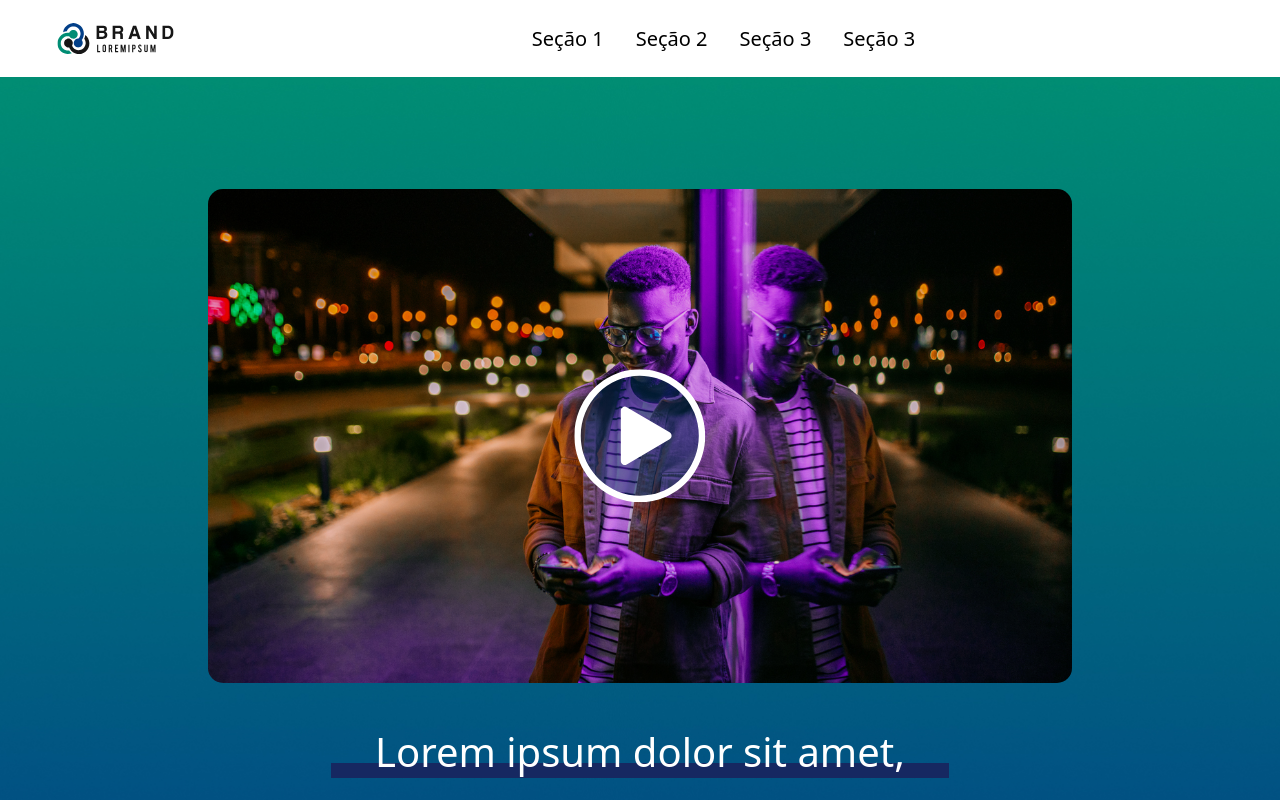
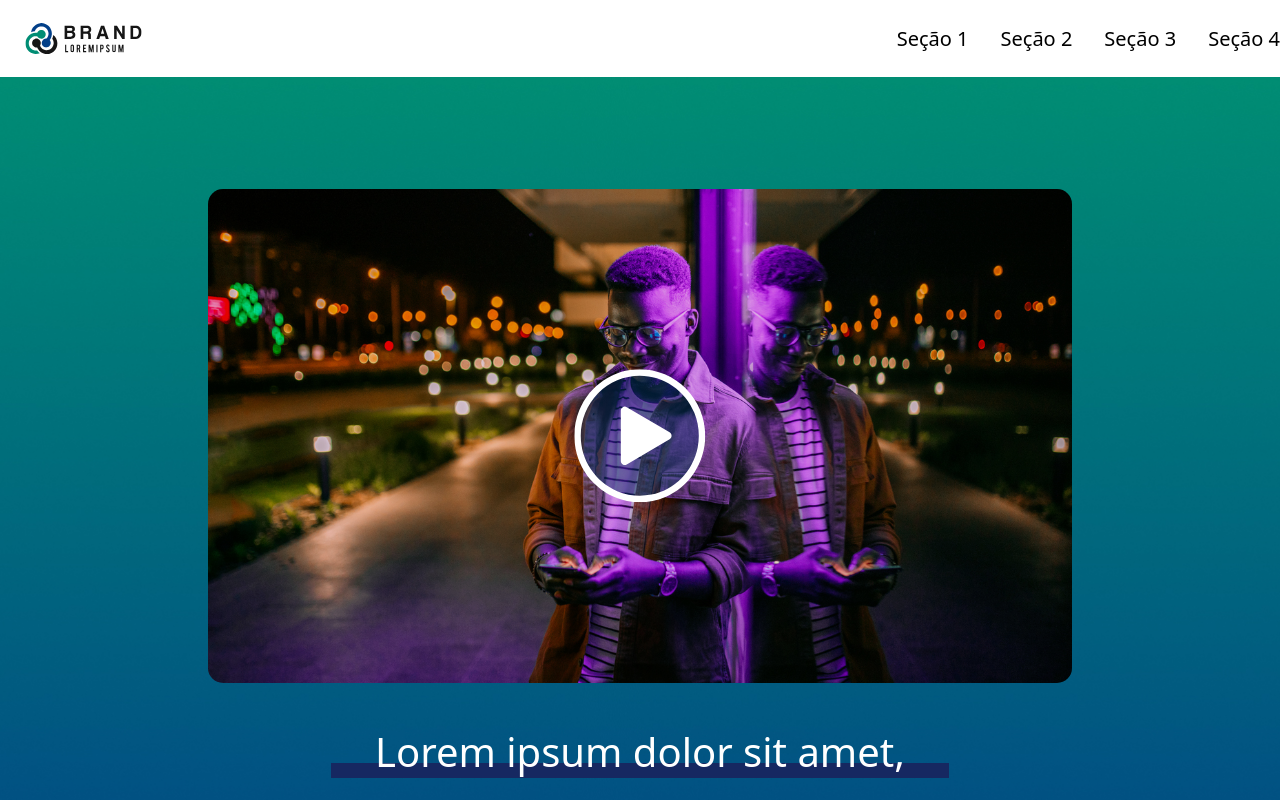
Before and after one commit to wellerson-pinheiros/choveu_teste, a React (Vite) app: page / in a window 1280 px wide. Shown: the top 800 px of the page. Built offline with nearby package versions, Linux system fonts and the light colour scheme.

Commit message:
:sparkles: Deploy

```diff
--- a/index.html
+++ b/index.html
@@ -1,9 +1,10 @@
 <!doctype html>
-<html lang="en">
+<html lang="pt-br">
   <head>
     <meta charset="UTF-8" />
     <link rel="icon" type="image/svg+xml" href="/vite.svg" />
     <meta name="viewport" content="width=device-width, initial-scale=1.0" />
+    <link rel="shortcut icon" href="/src/assets/fiveicon.png" type="image/x-icon">
     <title>Choveu</title>
   </head>
   <body>
--- a/package.json
+++ b/package.json
@@ -15,6 +15,7 @@
     "react": "^19.2.0",
     "react-dom": "^19.2.0",
     "react-router-dom": "^7.10.0",
+    "react-scroll": "^1.9.3",
     "tailwindcss": "^4.1.17"
   },
   "devDependencies": {
@@ -22,6 +23,7 @@
     "@types/node": "^24.10.1",
     "@types/react": "^19.2.5",
     "@types/react-dom": "^19.2.3",
+    "@types/react-scroll": "^1.8.10",
     "@vitejs/plugin-react-swc": "^4.2.2",
     "eslint": "^9.39.1",
     "eslint-plugin-react-hooks": "^7.0.1",
--- a/src/App.tsx
+++ b/src/App.tsx
@@ -1,4 +1,3 @@
-import { BrowserRouter, Routes } from "react-router-dom"
 import NavBar from "./components/NavBar"
 import Home from "./pages/Home"
 import SecondSecion from "./components/SecondSecion"
@@ -6,22 +5,38 @@ import TerceariSection from "./components/TerceariSection"
 import QuartaSection from "./components/QuartaSection"
 import Galeria from "./components/Galeria"
 import Footer from "./components/Footer"
+import { Element } from "react-scroll"
 
 function App() {
   return (
-    <BrowserRouter>
-     <NavBar/>
-     <Home/>
-     <SecondSecion/>
-     <TerceariSection/>
-      <QuartaSection/>
-     <Galeria/>
-     <Footer/>
-      <Routes>
+    <div>
 
-      </Routes>
-    </BrowserRouter>
+      <NavBar />
 
+      <Element name="home">
+        <Home />
+      </Element>
+
+      <Element name="second">
+        <SecondSecion />
+      </Element>
+
+      <Element name="terceira">
+        <TerceariSection />
+      </Element>
+
+      <Element name="quarta">
+        <QuartaSection />
+      </Element>
+
+      <Element name="galeria">
+        <Galeria />
+      </Element>
+
+      <Element name="footer">
+        <Footer />
+      </Element>
+    </div>
   )
 }
 
--- a/src/components/MenuMobile.tsx
+++ b/src/components/MenuMobile.tsx
@@ -1,7 +1,8 @@
 import { useEffect, useState } from "react"
 import hamburguer from "../assets/hamburguer.svg"
 import x from "../assets/x.svg"
-import { Link } from "react-router-dom"
+import { Link } from "react-scroll";
+
 
 function MenuMobile() {
      const [open, setOpen] = useState(false)
@@ -21,7 +22,7 @@ function MenuMobile() {
 
 
     return (
-        <div className=" ">
+        <div className="md:hidden ">
             <button
             className="md:hidden"
             onClick={() => setOpen(!open)}>
@@ -48,7 +49,7 @@ function MenuMobile() {
       >
 
         <div className="w-full bg-gray-100 p-4 rounded-2xl mt-2">
-            <Link to='/'>
+            <Link to='home' smooth={true} duration={600}>
                <p className="
                text-xl
                font-inter
@@ -59,7 +60,7 @@ function MenuMobile() {
         </div>
 
         <div className="w-full bg-gray-100 p-4 rounded-2xl">
-                 <Link to='/' className="
+                 <Link to='terceira' smooth={true} duration={600} className="
                text-xl
                font-inter
                font-light
@@ -69,7 +70,7 @@ function MenuMobile() {
         </div>
 
          <div className="w-full bg-gray-100 p-4 rounded-2xl">
-            <Link to='/' className="
+            <Link to='quarta' smooth={true} duration={600} className="
                text-xl
                font-inter
                font-light
@@ -79,7 +80,7 @@ function MenuMobile() {
         </div>
 
             <div className="w-full bg-gray-100 p-4 rounded-2xl mb-4">
-                <Link to='/'className="
+                <Link to='galeria' smooth={true} duration={600} className="
                text-xl
                font-inter
                font-light
--- a/src/components/NavBar.tsx
+++ b/src/components/NavBar.tsx
@@ -1,6 +1,8 @@
-import { Link } from "react-router-dom";
+import { Link } from "react-scroll";
 import logo from "../assets/logo.svg";
 import MenuMobile from "./MenuMobile";
+
+
 // import hamburguer from "../assets/hamburguer.svg"
 // import x from "../assets/x.svg"
 
@@ -13,50 +15,63 @@ function NavBar() {
 
 
   return (
-    <header className="w-auto md:w-full h-[77px] bg-(--color-primary) rounded-2xl  md:rounded-none m-1 mt-2  md:m-0 md:mt-0 fixed top-1 left-1 right-1 z-6 md:top-none  md:static md:top-auto md:left-auto md:z-auto
+    <header className="w-auto md:w-full h-[77px] bg-(--color-primary) rounded-2xl  md:rounded-none m-1 mt-2  md:m-0 md:mt-0 fixed top-1 left-1 right-1 z-6   md:static md:top-auto md:left-auto
     " >
-      <div className=" container flex items-center justify-between mx-auto px-8 h-full">
-        <img
+      <div className=" container flex items-center justify-between mx-auto px-8 md:px-0 h-full  md:w-full">
+         <Link to='home'
+          smooth={true} duration={600}
+          className="cursor-pointer">
+
+         <img
         src={logo}
         alt="Logo da empresa"
         className="w-[121px] h-[30.61px] md:w-[167px]"
         />
+         </Link>
+
+
           <div className="header-links gap-8 md:flex hidden">
 
 
 
 
-            <Link to='/'>
+            <Link to='second' smooth={true} duration={600} offset={-200}
+          className="cursor-pointer"
+            >
                <p className="
                text-xl
                font-inter
                font-light
+
                ">
                 Seção 1</p>
             </Link>
 
-            <Link to='/' className="
+            <Link to='terceira'  smooth={true} duration={600} className="
                text-xl
                font-inter
                font-light
+               cursor-pointer
             ">
               Seção 2
             </Link>
 
-            <Link to='/' className="
+            <Link to='quarta'  smooth={true} duration={600} className="
                text-xl
                font-inter
                font-light
+               cursor-pointer
             ">
               Seção 3
             </Link>
 
-            <Link to='/'className="
+            <Link to='galeria' smooth={true} duration={600} className="
                text-xl
                font-inter
                font-light
+               cursor-pointer
             ">
-              Seção 3
+              Seção 4
             </Link>
           </div>
           {/* <button
--- a/src/components/TerceariSection.tsx
+++ b/src/components/TerceariSection.tsx
@@ -5,7 +5,7 @@ function TerceariSection() {
     <div className="w-full bg-blue-500  text-white mb-8 ">
         <div className="flex flex-col w-full  text-center p-8 " >
             <h1 className="font-inter font-normal text-[20px] md:text-[40px] py-16">
-            Lorem ipsum dolor sit amet
+                Lorem ipsum dolor sit amet
             </h1>
 
             <div className="= lg:w-[866px] w-[328px] lg:h-[408px] flex flex-col  lg:flex-row mx-auto bg-white rounded-2xl lg:gap-2.5">
--- a/src/pages/Home.tsx
+++ b/src/pages/Home.tsx
@@ -4,7 +4,7 @@ import barrafist from '../assets/barrabluefist.svg'
 import barrasecond from '../assets/barrabluesecond.svg'
 function Home() {
   return (
-    <div
+    <div id='Home'
       className="md:min-h-screen md:max-w-full bg-cover bg-center"
       style={{ backgroundImage: `url(${background})` }}
     >
```
Also changed, not shown: src/assets/fiveicon.png (added), 1 other file (tests, documents, lock files or other folders).
